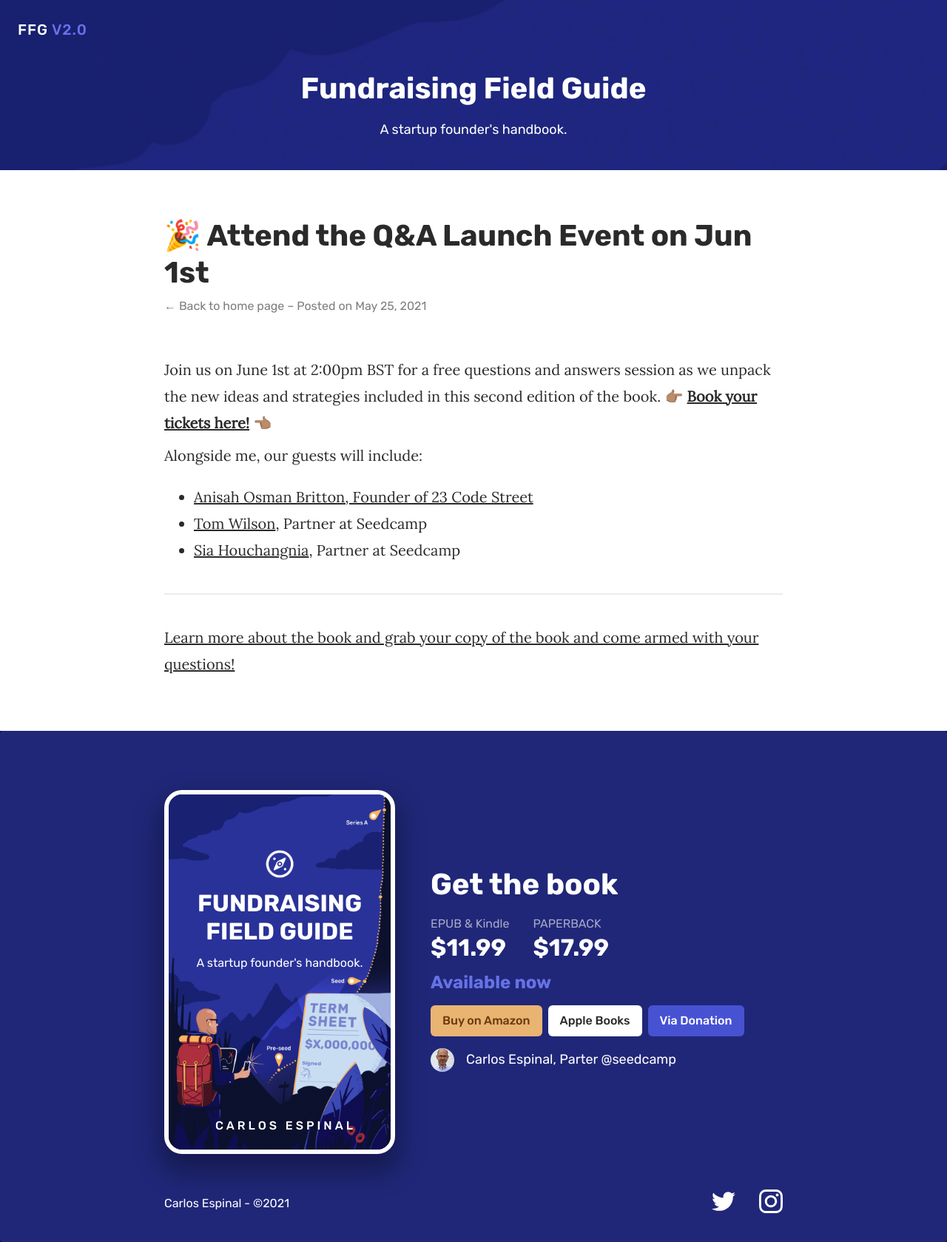
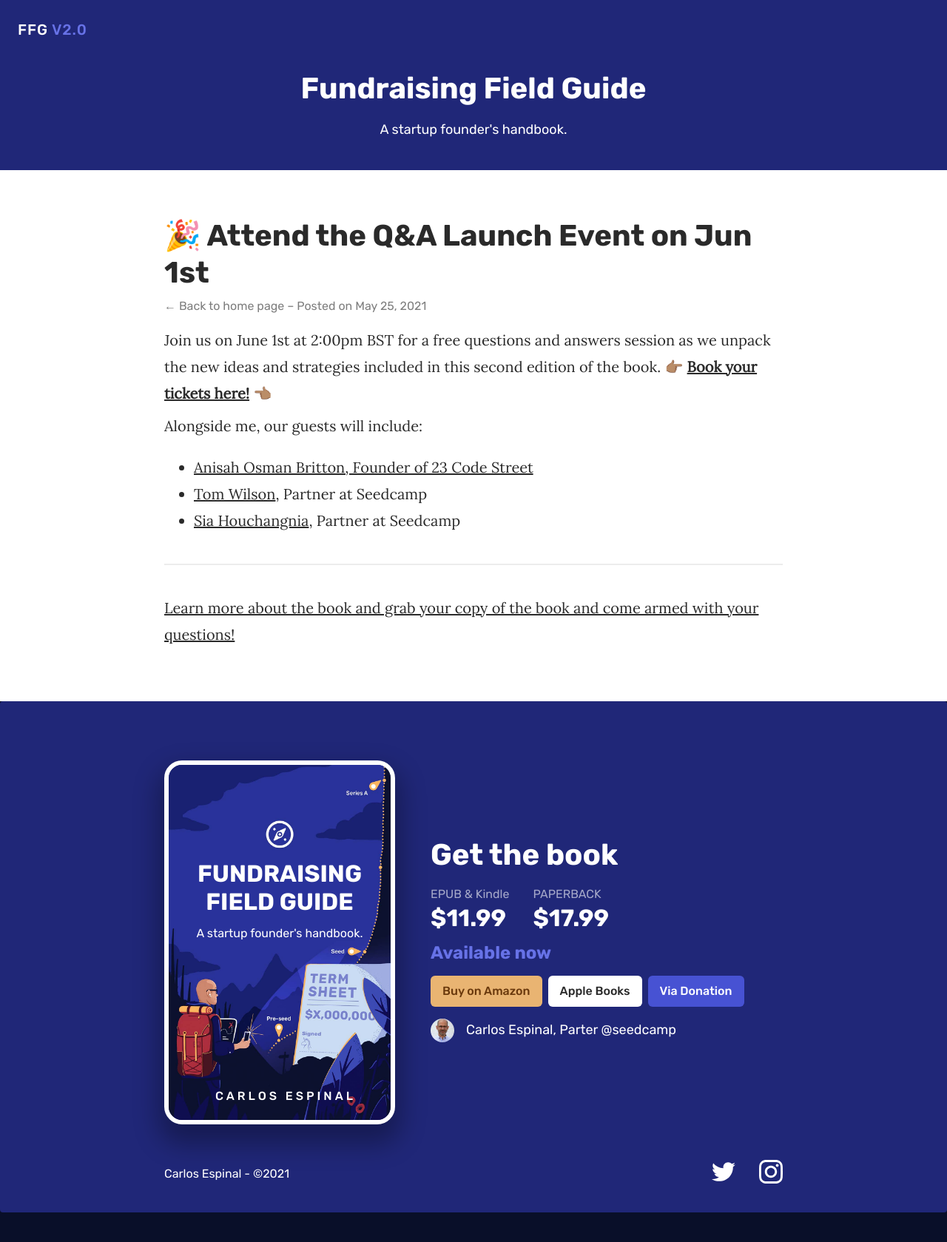
Before and after one commit to matthewcobb/ffg, a Jekyll site: the page built from _posts/2021-04-30-another-post.md, in a window 1280 px wide. Shown: the whole page at 74% size. Built offline with Jekyll 4.4.1, drawn with Linux system fonts in a browser that asks for light colours; after the commit the page ends 1639 px from its top, so only the background shows below that.

Commit message:
Update assets

```diff
--- a/_layouts/post.html
+++ b/_layouts/post.html
@@ -8,7 +8,7 @@ layout: default
     <a href="{{ site.baseurl }}/">← Back to home page</a> – Posted on {{ page.date | date: "%B %e, %Y" }}
   </div>
 
-  {% if page.featured_image != nil %}
+  {% if page.featured_image %}
   <div class="featured-image">
     <img src="{{ page.featured_image }}" class="img-full" />
   </div>
--- a/_posts/2021-04-30-another-post.md
+++ b/_posts/2021-04-30-another-post.md
@@ -2,7 +2,7 @@
 title: "\U0001F389 Attend the Q&A Launch Event on Jun 1st"
 date: 2021-05-25 13:10:00 +0000
 layout: post
-featured_image: ''
+featured_image:
 
 ---
 Join us on June 1st at 2:00pm BST for a free questions and answers session as we unpack the new ideas and strategies included in this second edition of the book. 👉🏽 [**Book your tickets here!**](https://sdca.mp/Fieldguide_21) 👈🏽
--- a/_sass/_layout.scss
+++ b/_sass/_layout.scss
@@ -63,10 +63,7 @@ header {
   }
 
   &.row-dark {
-    background: $purple-dark;
-    @include bp(sm) {
-      background: url("images/header.jpg") $purple-dark no-repeat top center;
-    }
+    background: $purple-base;
     color: $white-base;
     background-size: cover;
     .content {
```
Also changed, not shown: images/avatar.jpg, images/cover.jpg, images/header.jpg (deleted), images/header.svg, images/instagram-white.svg, images/instagram.svg, images/twitter-white.svg, images/twitter.svg.
